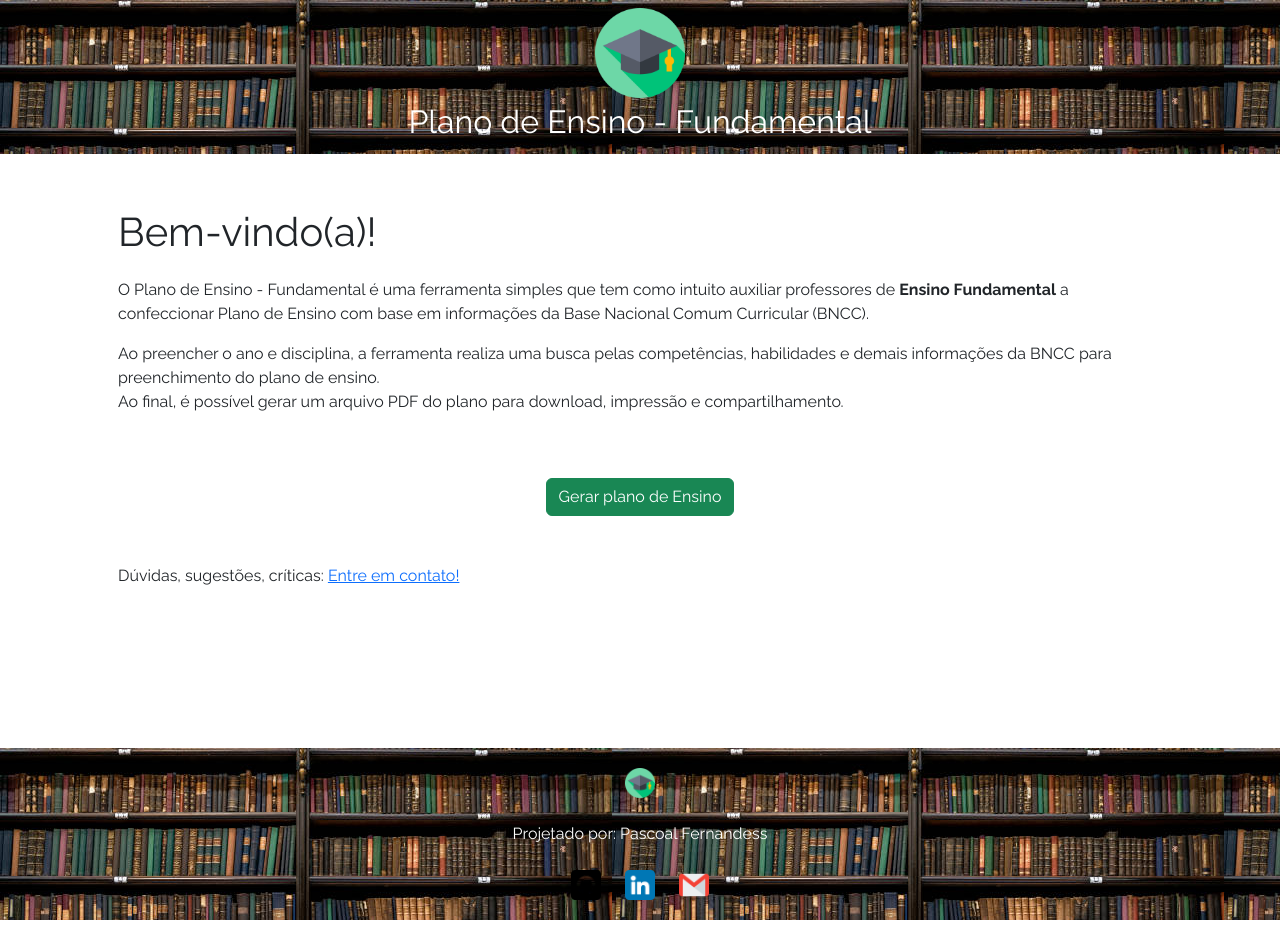
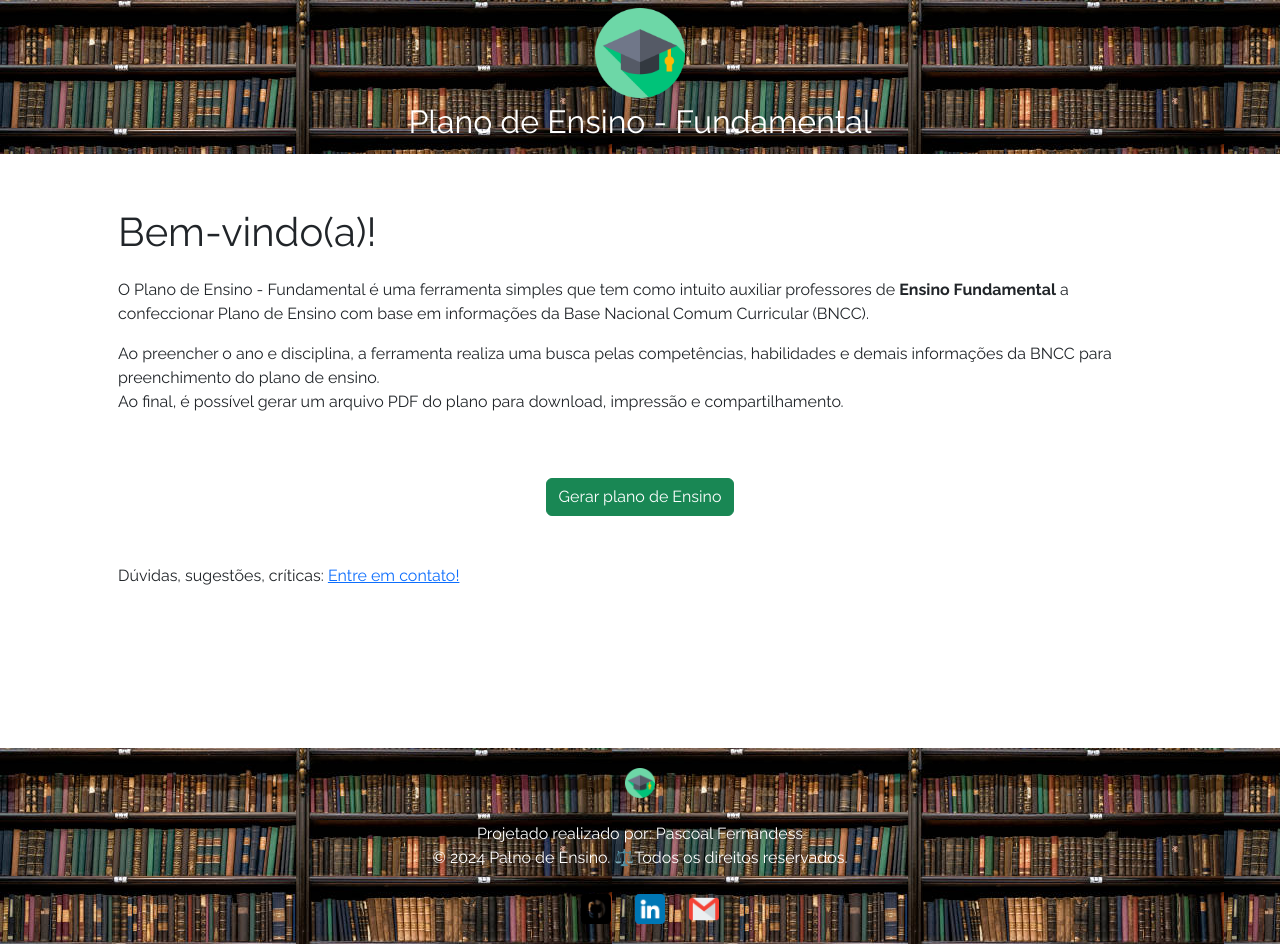
Before and after one commit to Lost-Fernandes/lostfernandes.github.io, a plain HTML site: page index.html in a window 1280 px wide. Before the commit the page ends 920 px from the top, so only its background shows below. Drawn offline with nearby package versions, Linux system fonts and the light colour scheme.

Commit message:
Update index.html

```diff
--- a/index.html
+++ b/index.html
@@ -3,7 +3,7 @@
   <head>
     <meta charset="UTF-8" />
     <meta name="viewport" content="width=device-width, initial-scale=1.0" />
-    <title> Plano de Ensino - Home </title>
+    <title>Sistema de Plano de Aula</title>
 
     <link rel="icon" href="assets/professor logo.png" type="image/x-icon">
 
@@ -49,7 +49,8 @@
     <footer id="footer-home" class="mt-5">
         <div class="div d-flex flex-column" id="footer-info">
           <img src="./assets/mortarboard.png" class="logo" />
-          <span class="mt-4">Projetado por: Pascoal Fernandess</span>
+          <span class="mt-4">Projetado realizado por: Pascoal Fernandess</span>
+          <a>&copy; 2024 Palno de Ensino. &#9878;&#65039;Todos os direitos reservados.</div>
         </div>
         <br/>
 
```
